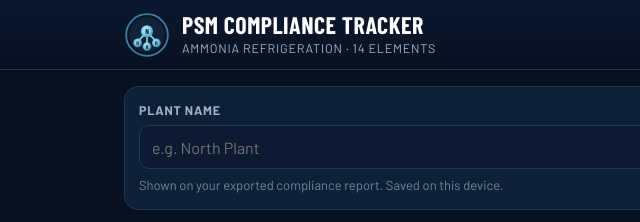
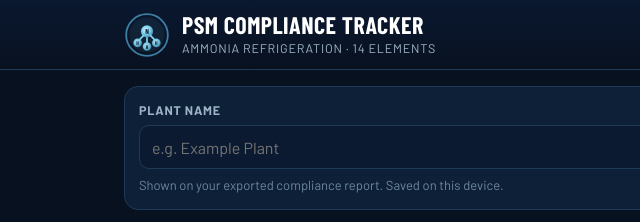
Before and after one commit to theammoniafiles/ios-apps, a website: page psm-app/www/index.html in a window 1280 px wide. Shown: the top 222 px of the page, 0-640 px from the left. Drawn offline with nearby package versions, Linux system fonts and the light colour scheme.

Commit message:
PSM app: align plant placeholder with web app (Example Plant)

```diff
--- a/psm-app/www/index.html
+++ b/psm-app/www/index.html
@@ -241,7 +241,7 @@ footer.foot{color:var(--faint);font-size:12.5px;text-align:center;padding:20px 1
   <section class="view active" id="view-dash">
     <div class="plant-card">
       <label for="plantNameInput">Plant name</label>
-      <input id="plantNameInput" type="text" placeholder="e.g. North Plant" autocomplete="off" />
+      <input id="plantNameInput" type="text" placeholder="e.g. Example Plant" autocomplete="off" />
       <p class="hint">Shown on your exported compliance report. Saved on this device.</p>
     </div>
     <div class="scorecard">
```
